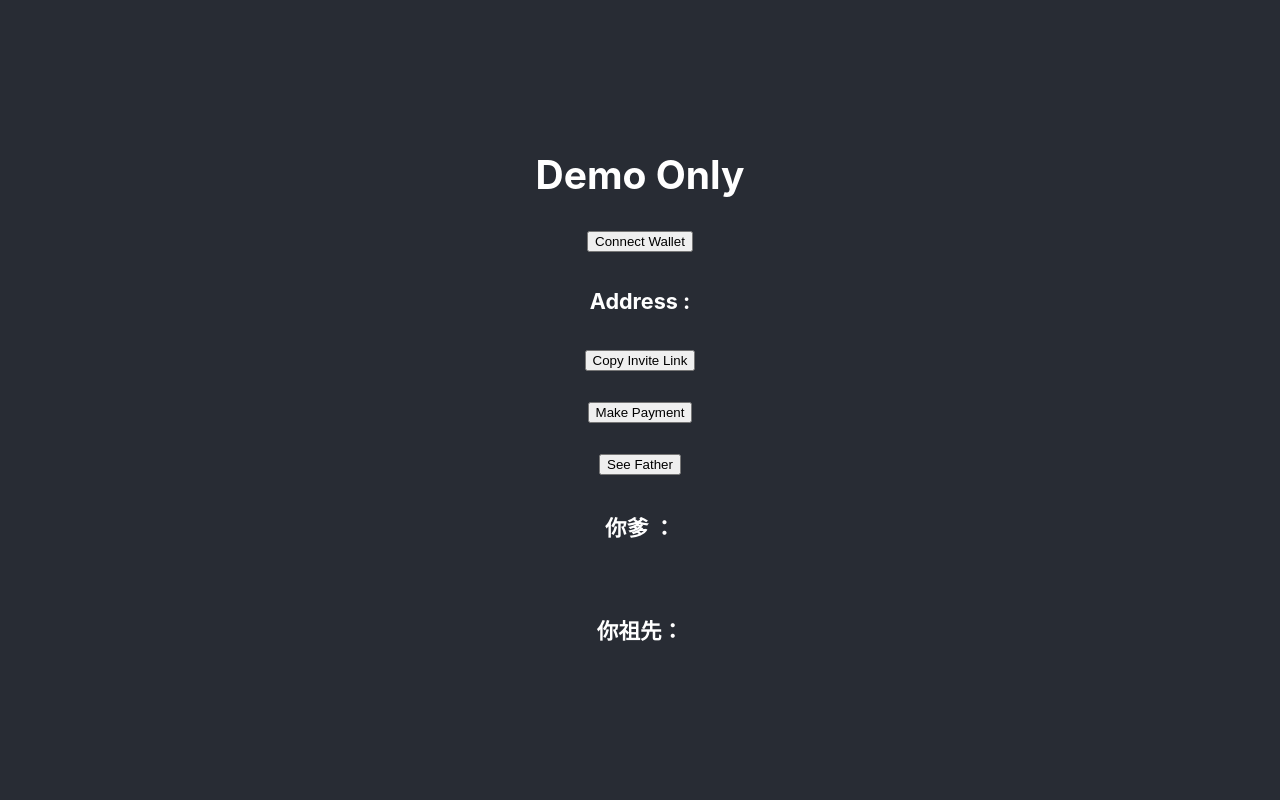
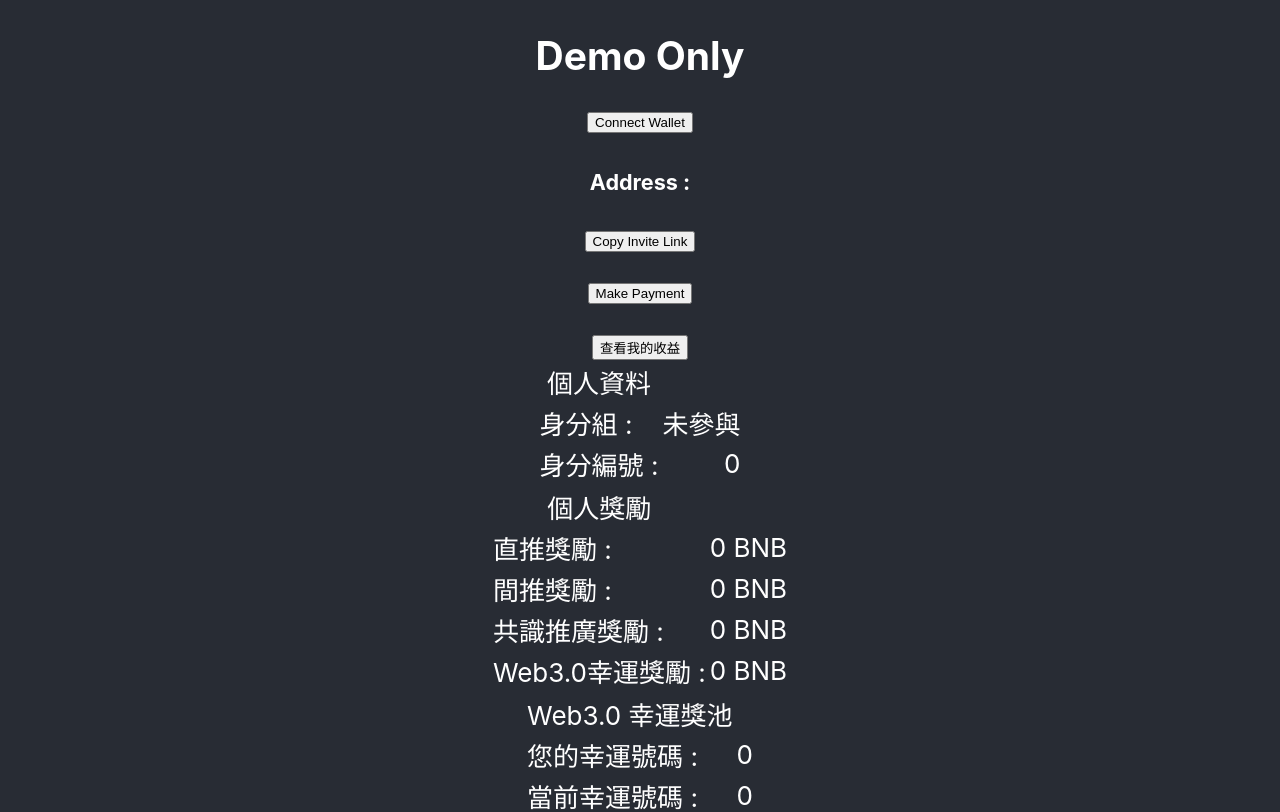
Before and after one commit to RyoLinEth/17Demo, a React (Create React App) app: page / in a window 1280 px wide. Shown: the top 812 px of the page. Built offline with nearby package versions, Linux system fonts and the light colour scheme.

Commit message:
LatestVersion

```diff
--- a/src/App.js
+++ b/src/App.js
@@ -1,10 +1,10 @@
 import './App.css';
-import React, { useState } from 'react';
+import React, { useState, useEffect } from 'react';
 import { ethers } from 'ethers'
 import contractABI from './contractabi.json'
 import { CopyToClipboard } from 'react-copy-to-clipboard';
 
-const contractAddress = "0xbEd5BB255eea408f859a89B02b9E3E17D01F0318";
+const contractAddress = "0x356C885249B9b44846E5584C43A8cE5D33Ba2553";
 
 function App() {
   /*
@@ -17,6 +17,7 @@ function App() {
     預先設定的參數
     defaultIDOAddress : 預設的IDO地址
   */
+
   const defaultIDOAddress = "0x60e21c1C75E60a966734B4Dd0FE1D3ac7484F00A";
   const [errorMessage, setErrorMessage] = useState(null);
   const [defaultAccount, setDefaultAccount] = useState(null)
@@ -30,6 +31,18 @@ function App() {
   const [copied, setCopied] = useState(false);
   const [correctNetwork, setCorrectNetwork] = useState(null);
 
+  const [hasJoin, setHasJoin] = useState("未參與");
+  const [directReward, setDirectReward] = useState(0);
+  const [indirectReward, setIndirectReward] = useState(0)
+  const [whiteReward, setWhiteReward] = useState(0)
+  const [autoInvestReward, setAutoInvestReward] = useState(0)
+
+  const [web3Number, setWeb3Number] = useState(0)
+  const [web3NumberNow, setWeb3NumberNow] = useState(0)
+
+  // useEffect(() => {
+  //   connectWalletHandler()
+  // }, [defaultAccount])
 
   /*
     ==========================================
@@ -56,7 +69,8 @@ function App() {
   const accountChangeHandler = async (newAccount) => {
     checkCorrectNetwork();
     setDefaultAccount(newAccount);
-    let tempReflink = `https://17demo.pages.dev/invitedBy=${newAccount}`
+    // let tempReflink = `https://17demo.pages.dev/invitedBy=${newAccount}`
+    let tempReflink = `localhost:3001/invitedBy=${newAccount}`
     setRefLink(tempReflink);
 
     await updateEthers();
@@ -111,6 +125,41 @@ function App() {
     console.log(refAccount);
     let result = await contract.makeIDO(refAccount, options)
     console.log(result);
+    if (result) {
+      alert("付款正在提交")
+    }
+  }
+
+  const getReward = async () => {
+    let tempDirectReward = await contract.sonPromotionAmount(defaultAccount) * 0.3
+    setDirectReward(tempDirectReward);
+    let tempIndirectReward = await contract.grandsonPromotionAmount(defaultAccount) * 0.2
+    setIndirectReward(tempIndirectReward);
+    let tempWhiteReward = await contract.whiteTimes(defaultAccount) * 0.3
+    setWhiteReward(tempWhiteReward);
+    let tempAutoInvestReward = await contract.autoInvestTimes(defaultAccount) * 0.95
+    setDirectReward(tempAutoInvestReward);
+
+    let web3Number = await contract.viewJoinIndexForCertainAddress(defaultAccount)
+    if (web3Number.length > 0) {
+      const initArray = [defaultAccount];
+      initArray.pop();
+      let index;
+      for (index = 0; index < web3Number.length; index++) {
+        if (index != web3Number.length - 1)
+          initArray.push(`${parseInt(web3Number[index]._hex)},`)
+        else
+          initArray.push(parseInt(web3Number[index]._hex))
+      }
+      console.log(initArray);
+      setWeb3Number(initArray);
+    }
+    let totalNumber = await contract.IDOTimes()
+    let tempWeb3NumberNow = Math.floor(totalNumber / 4);
+    setWeb3NumberNow(tempWeb3NumberNow);
+
+    let tempHasJoin = await contract.hasJoined(defaultAccount)
+    if (tempHasJoin === true) setHasJoin("已加入")
   }
 
   const seeFather = async () => {
@@ -132,7 +181,10 @@ function App() {
   }
 
   const alertCopied = () => {
-    alert(`Your invitation link : ${refLink} has been copied`)
+    if (defaultAccount === null) {
+      alert("尚未連接錢包，無複製連結")
+    }
+    alert(`邀請連結已生成: ${refLink}`)
   }
 
   return (
@@ -150,8 +202,56 @@ function App() {
         </CopyToClipboard>
 
         <br />
-        <button onClick={makePayment} > Make Payment</button>
+        <button onClick={makePayment} >Make Payment</button>
         <br />
+        <button onClick={getReward} >查看我的收益</button>
+        <table className="StatusTable">
+          <thead><tr><td className="headTop">個人資料</td></tr></thead>
+          <tbody>
+            <tr>
+              <td align="left">身分組 :</td>
+              <td align="right">{hasJoin}</td>
+            </tr>
+            <tr>
+              <td align="left">身分編號  :</td>
+              <td align="right">{web3Number}</td>
+            </tr>
+          </tbody>
+        </table>
+        <table className="RewardTable">
+          <thead><tr><td className="headTop">個人獎勵</td></tr></thead>
+          <tbody>
+            <tr>
+              <td align="left">直推獎勵  :</td>
+              <td align="right">{directReward}  BNB</td>
+            </tr>
+            <tr>
+              <td align="left">間推獎勵  :</td>
+              <td align="right">{indirectReward}  BNB</td>
+            </tr>
+            <tr>
+              <td align="left">共識推廣獎勵  :</td>
+              <td align="right">{whiteReward}  BNB</td>
+            </tr>
+            <tr>
+              <td align="left">Web3.0幸運獎勵  :</td>
+              <td align="right">{autoInvestReward}  BNB</td>
+            </tr>
+          </tbody>
+        </table>
+        <table className="Web3Table">
+          <thead><tr><td className="headTop">Web3.0 幸運獎池</td></tr></thead>
+          <tbody>
+            <tr>
+              <td align="left">您的幸運號碼  :</td>
+              <td align="right">{web3Number}</td>
+            </tr>
+            <tr>
+              <td align="left">當前幸運號碼  :</td>
+              <td align="right">{web3NumberNow}</td>
+            </tr>
+          </tbody>
+        </table>
         <button onClick={seeFather} > See Father</button>
         <h5>你爹  ：{father}</h5>
         <h5>你祖先：{ancestor}</h5>
```
